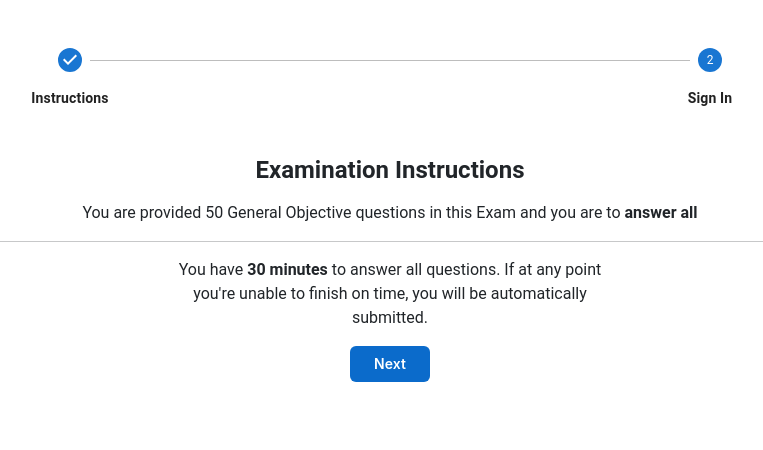
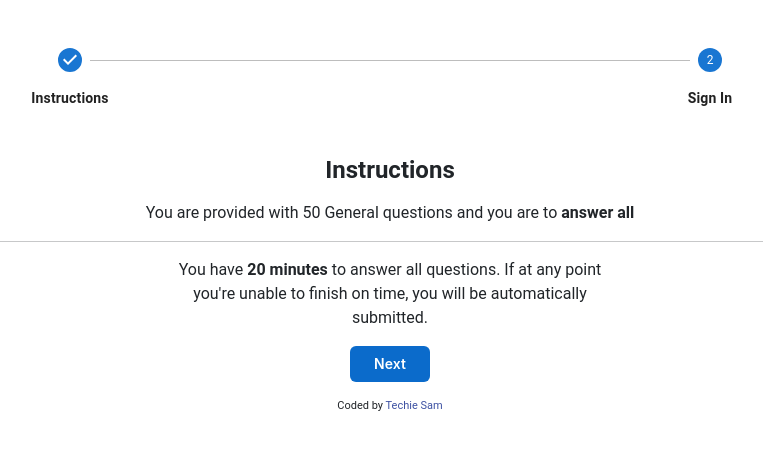
Before and after one commit to SamuelAbolade/CBT_react_app, a React (Create React App) app: page / in a window 1280 px wide. Shown: the top 450 px of the page, without its empty margins (250-1013 px from the left). Built offline with nearby package versions, Linux system fonts and the light colour scheme.

Commit message:
Added github username

```diff
--- a/src/Routes/Main.js
+++ b/src/Routes/Main.js
@@ -34,21 +34,21 @@ const Main = () => {
 
   return (
     <>
-      <TopNav/>
+      <TopNav />
       <AppBar />
       <Box sx={{ flexGrow: 1 }}>
 
       </Box>
-      <Box className="col-12 col-sm-10 col-lg-8 m-auto mt-2 shadow p-3 bg-light rounded-4" sx={{  flexGrow: 1, }}>
+      <Box className="col-12 col-sm-10 col-lg-8 m-auto mt-2 shadow p-3 bg-light rounded-4" sx={{ flexGrow: 1, }}>
         <Box sx={{ height: 260, width: '100%', p: 2, }}>
           <CurrentQuestion />
           <QuestionOption />
         </Box>
-          <Box className=""><QuestionController /></Box>
+        <QuestionController />
       </Box>
       <div className="attribution">
-          <p>Coded by <a href="https://github.com/techie-sam" target="_blank">Techie Sam</a></p>
-        </div>
+        <p>Coded by <a href="https://github.com/techie-sam" target="_blank">Techie Sam</a></p>
+      </div>
     </>
   )
 }
--- a/src/Routes/MainRouter.js
+++ b/src/Routes/MainRouter.js
@@ -9,8 +9,8 @@ const MainRouter = () => {
     <BrowserRouter>
         <Routes>
           <Route path="/" element={<Welcome/>}/>
-          <Route path="/MainApp" element={<Main/>}/>
-          <Route path="/Submit" element={<Submit/>}/>
+          <Route path="/app" element={<Main/>}/>
+          <Route path="/submit" element={<Submit/>}/>
         </Routes>
     </BrowserRouter>
   )
--- a/src/components/CurrentQuestion.js
+++ b/src/components/CurrentQuestion.js
@@ -17,7 +17,7 @@ const CurrentQuestion = () => {
             }}
             className="bg-light"
         >
-            <Typography ><strong>{currentQuestionIndex + 1} </strong>.{questions[currentQuestionIndex].question}</Typography>
+            <Typography ><strong>{currentQuestionIndex + 1} </strong>.{ questions[currentQuestionIndex].question }</Typography>
         </Paper></>
     )
 }
--- a/src/components/Instructions.js
+++ b/src/components/Instructions.js
@@ -1,22 +1,26 @@
 import { QuestionMarkSharp } from '@mui/icons-material';
 import { Button, CssVarsProvider } from '@mui/joy';
 import React from 'react';
-import questions from '../questions.json'
+import { useSelector } from 'react-redux';
+
 
 
 const Instructions = ({ setActiveStep }) => {
-
+    const { questionControllerReducer: { questions } } = useSelector(state => state)
     return (
         <>
             <div className='col-9 col-lg-8 m-auto'>
-            <h4 className='m-auto text-center mt-5 fw-bold'>Examination Instructions</h4>
-            <div className='mt-3 text-center'>You are provided {questions.length} General Objective questions in this Exam and you are to <strong>answer all</strong> </div><hr />
-            <div className='col-12 col-lg-6 m-auto text-center'>You have <strong>30 minutes</strong> to answer all questions. If at any point you're unable to finish on time, you will be automatically submitted.</div>
+                <h4 className='m-auto text-center mt-5 fw-bold'>Instructions</h4>
+                <div className='mt-3 text-center'>You are provided with {questions.length} General questions and you are to <strong>answer all</strong> </div><hr />
+                <div className='col-12 col-lg-6 m-auto text-center'>You have <strong>20 minutes</strong> to answer all questions. If at any point you're unable to finish on time, you will be automatically submitted.</div>
                 <CssVarsProvider className='text-center'>
                     <div className='m-auto mt-3 text-center'>
                         <Button className='m-auto px-4' onClick={() => setActiveStep(2)} >Next</Button>
                     </div>
                 </CssVarsProvider>
+                <div className="attribution">
+                    <p>Coded by <a href="https://github.com/techie-sam" target="_blank">Techie Sam</a></p>
+                </div>
             </div>
         </>
 
--- a/src/components/QuestionController.js
+++ b/src/components/QuestionController.js
@@ -7,7 +7,6 @@ import KeyboardArrowRight from '@mui/icons-material/KeyboardArrowRight';
 import { useDispatch, useSelector } from 'react-redux';
 import { handleNext, handleBack, handlePaginationChange } from '../Redux/questionControllerSlice';
 import Pagination from '@mui/material/Pagination';
-import Stack from '@mui/material/Stack';
 
 
 const QuestionController = () => {
@@ -36,7 +35,7 @@ const QuestionController = () => {
                 )}
                 Prev
             </Button>
-                <Pagination size='small' count={maxSteps} hideNextButton hidePrevButton page={currentQuestionIndex+1} siblingCount={1} onChange={handleChange} variant="outlined" shape="rounded" />
+                <Pagination size='small' className='' count={maxSteps} hideNextButton hidePrevButton page={currentQuestionIndex+1} siblingCount={1} onChange={handleChange} variant="outlined" shape="rounded" />
             <Button
                 size="small"
                 onClick={next}
--- a/src/components/SignIn.js
+++ b/src/components/SignIn.js
@@ -19,7 +19,6 @@ const SignIn = () => {
   const validationSchema = Yup.object({
     email: Yup.string().required('Required').min(8),
   });
-  console.log(validationSchema);
 
   const formik = useFormik({
     initialValues,
@@ -31,9 +30,7 @@ const SignIn = () => {
   const signIn = (e) => {
     e.preventDefault();
     if (formik.isValid && formik.dirty) {
-      navigate("/MainApp")
-    } else {
-      console.log("Go back");
+      navigate("/app")
     }
   }
 
@@ -41,15 +38,15 @@ const SignIn = () => {
     <>
 
       <div className='col-12 col-lg-4 bg-lig border shadow col-sm-6  mt-3 rounded p-4  m-auto '>
-        <h5 className={`text-primary`} >Sign In</h5>
-        <h6 className='mb-4' >Kindly Enter your details to start Exam.</h6>
+        <h5 className={`text-primary mb-4`} >Enter Login</h5>
+        <h6 className='mb-2' >Kindly enter your details to Start.</h6>
         <form className='m-auto text-center' onSubmit={signIn}>
-            <TextField
+          <TextField
             type={"email"}
             name={"email"}
             value={formik.values.name}
             onChange={formik.handleChange}
-             placeholder={"Enter Reg No / Email"
+            placeholder={"Enter Reg No / Email"
             } className="mt-3 rounded-2 col-12"
             label="Email / Reg No"
             InputProps={{
@@ -57,13 +54,17 @@ const SignIn = () => {
                 <InputAdornment position="start">
                   <AccountCircle />
                 </InputAdornment>
-              )}} />
+              )
+            }} />
           <CssVarsProvider >
             <Button type="submit" className='mt-3 w-100' variant="solid" color="primary">
               Start Exam
             </Button>
           </CssVarsProvider>
         </form>
+        <div className="attribution">
+          <p>Coded by <a href="https://github.com/techie-sam" target="_blank">Techie Sam</a></p>
+        </div>
       </div>
     </>
   )
```
Lines whose indentation alone changed are shown as unchanged.
